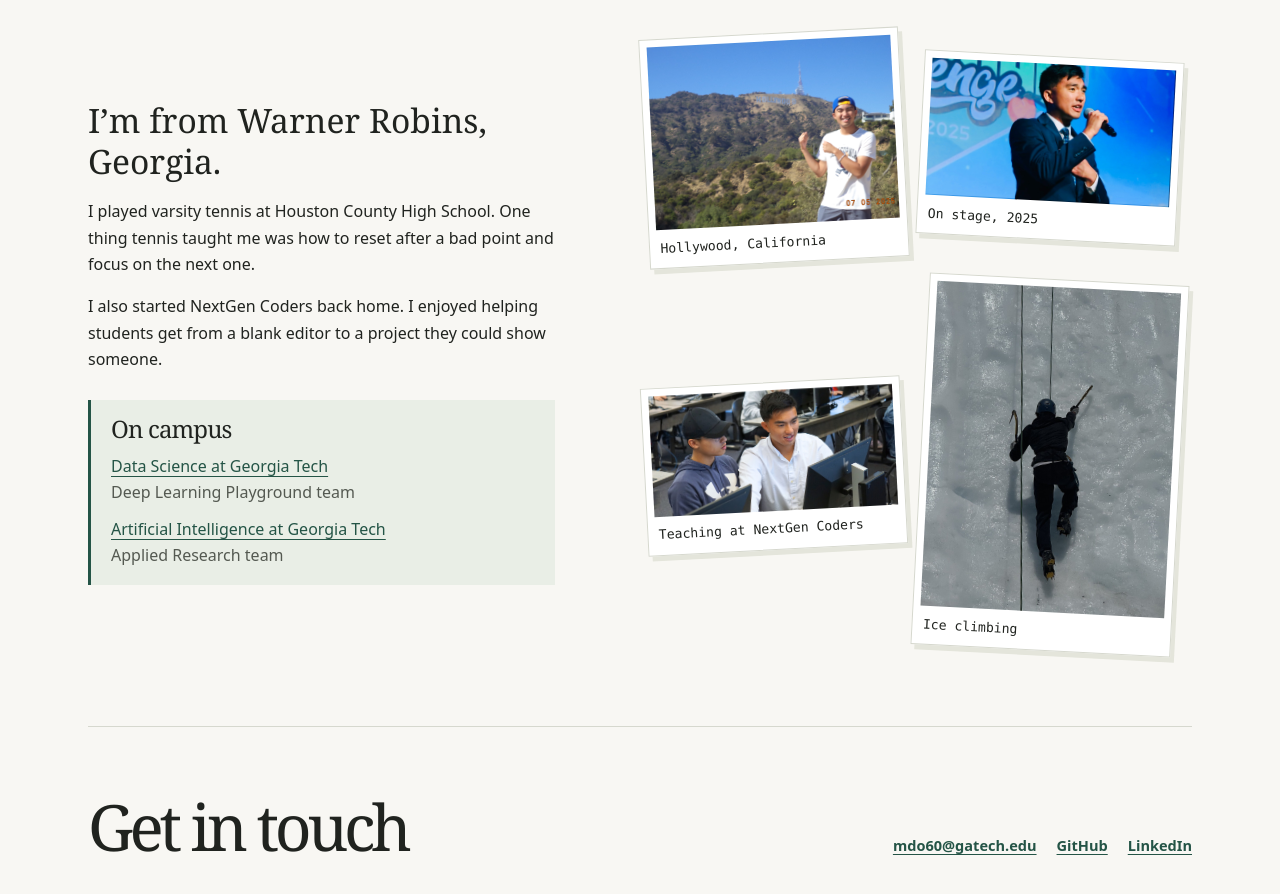
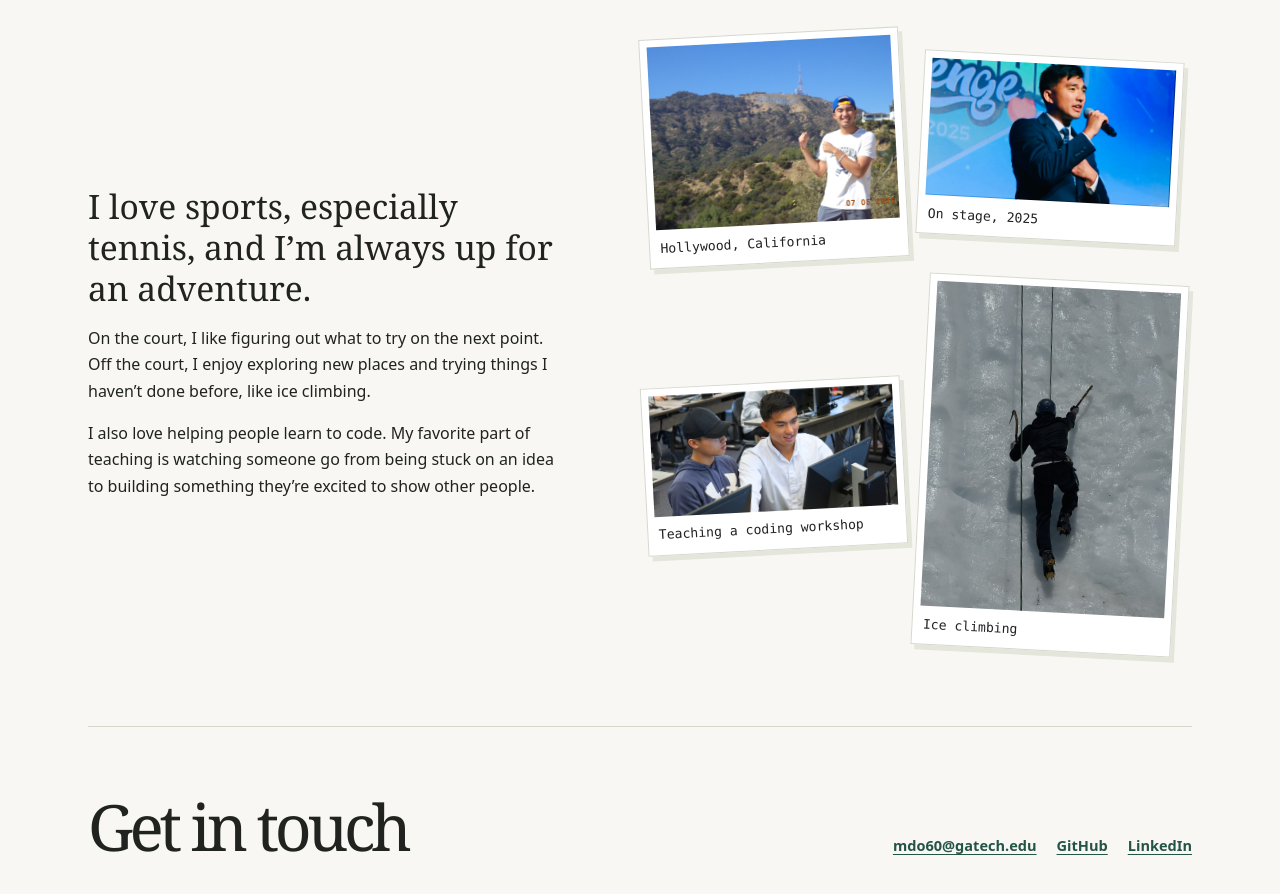
Before and after one commit to michaeldo07/michaeldo07.github.io, a plain HTML site: page index.html in a window 1280 px wide. Shown: the part 3660-4554 px from the top of the page. Drawn offline with Linux system fonts and the light colour scheme.

Commit message:
Focus About Me on hobbies and teaching

```diff
--- a/index.html
+++ b/index.html
@@ -77,11 +77,6 @@ h3 { font-size: clamp(1.5rem, 2.5vw, 2.08rem); letter-spacing: -.036em; }
 .about-layout { display: grid; grid-template-columns: minmax(0,1fr) minmax(0,1.2fr); align-items: center; gap: clamp(2rem, 6vw, 5rem); }
 .about-copy > p + p { margin-top: 1rem; }
 .about-lead { font: clamp(1.45rem, 3vw, 2.1rem)/1.22 var(--serif); }
-.about-campus { background: #e9eee6; border-left: 3px solid var(--accent); margin-top: 1.7rem; padding: 1rem 1.25rem; }
-.about-campus h3 { font-size: 1.5rem; }
-.about-campus ul { list-style: none; padding: 0; margin: .7rem 0 0; }
-.about-campus li + li { margin-top: .65rem; }
-.about-campus span { display: block; color: var(--muted); }
 .about-photos { display: grid; grid-template-columns: repeat(2, minmax(0,1fr)); align-items: center; gap: 1rem; padding: .5rem .75rem; }
 .about-photos figure { background: #fff; padding: .45rem; border: 1px solid var(--line); box-shadow: 4px 5px 0 #e4e5db; transform: rotate(-3deg); }
 .about-photos figure:nth-child(even) { transform: rotate(3deg); }
@@ -251,16 +246,9 @@ h3 { font-size: clamp(1.5rem, 2.5vw, 2.08rem); letter-spacing: -.036em; }
       <div class="section-head"><h2 id="about-title">About me</h2></div>
       <div class="about-layout">
         <div class="about-copy">
-          <p class="about-lead">I’m from Warner Robins, Georgia.</p>
-          <p>I played varsity tennis at Houston County High School. One thing tennis taught me was how to reset after a bad point and focus on the next one.</p>
-          <p>I also started NextGen Coders back home. I enjoyed helping students get from a blank editor to a project they could show someone.</p>
-          <div class="about-campus">
-            <h3>On campus</h3>
-            <ul>
-              <li><a href="https://datasciencegt.org/">Data Science at Georgia Tech</a><span>Deep Learning Playground team</span></li>
-              <li><a href="https://www.aigatech.org/">Artificial Intelligence at Georgia Tech</a><span>Applied Research team</span></li>
-            </ul>
-          </div>
+          <p class="about-lead">I love sports, especially tennis, and I’m always up for an adventure.</p>
+          <p>On the court, I like figuring out what to try on the next point. Off the court, I enjoy exploring new places and trying things I haven’t done before, like ice climbing.</p>
+          <p>I also love helping people learn to code. My favorite part of teaching is watching someone go from being stuck on an idea to building something they’re excited to show other people.</p>
         </div>
         <div class="about-photos">
           <figure>
@@ -272,8 +260,8 @@ h3 { font-size: clamp(1.5rem, 2.5vw, 2.08rem); letter-spacing: -.036em; }
             <figcaption class="caption">On stage, 2025</figcaption>
           </figure>
           <figure>
-            <img src="./michael-nextgen-coders.jpg" width="1024" height="506" alt="Michael helping a student at a computer during a NextGen Coders workshop" loading="lazy" decoding="async">
-            <figcaption class="caption">Teaching at NextGen Coders</figcaption>
+            <img src="./michael-nextgen-coders.jpg" width="1024" height="506" alt="Michael helping a student at a computer during a coding workshop" loading="lazy" decoding="async">
+            <figcaption class="caption">Teaching a coding workshop</figcaption>
           </figure>
           <figure>
             <img src="./michael-ice-climbing.jpg" width="1152" height="1536" alt="Ice climber on a frozen wall" loading="lazy" decoding="async">
```
